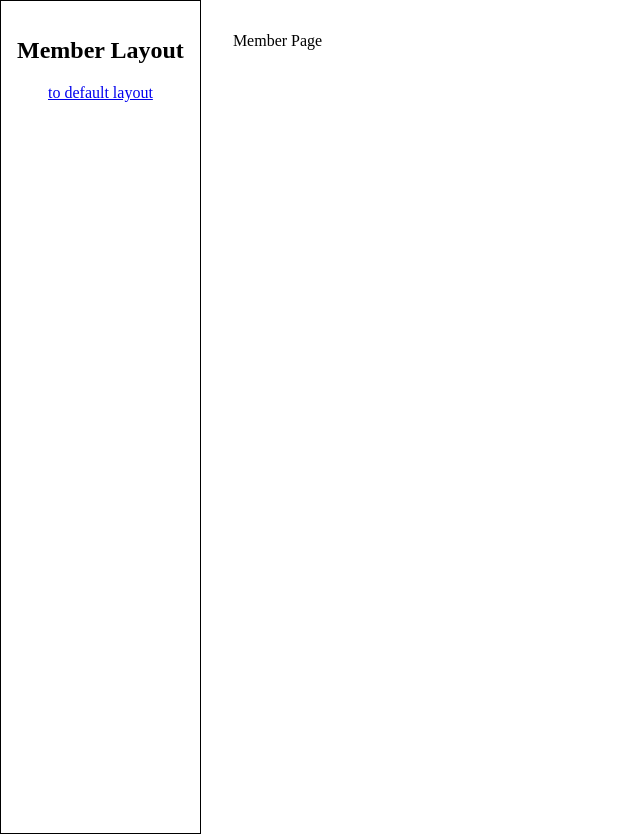
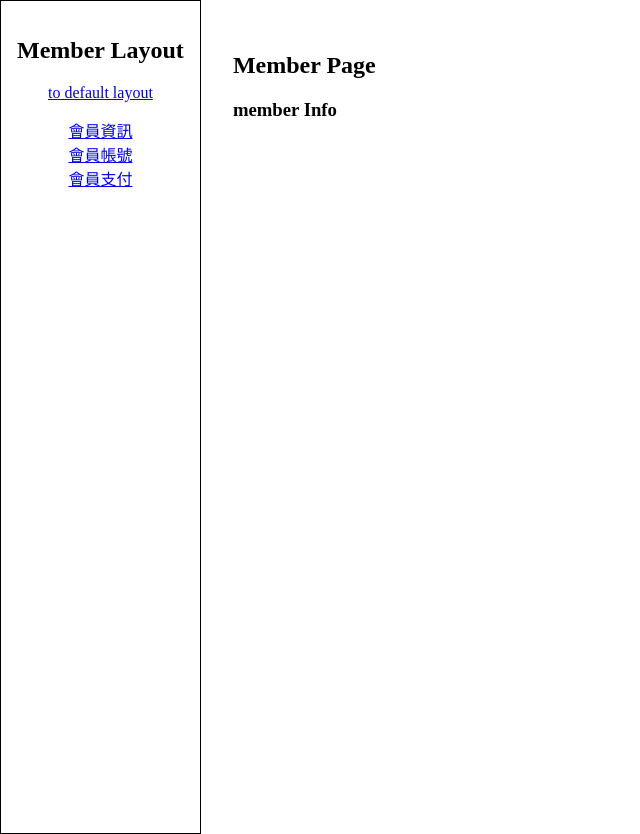
Before and after one commit to JiangShuuu/vue-router-test, a Vue app: page /member/info in a window 1280 px wide. Shown: the whole page, without its empty margins (0-640 px from the left). Built offline with nearby package versions, Linux system fonts and the light colour scheme.

Commit message:
upd member children css

```diff
--- a/src/components/member/Info.vue
+++ b/src/components/member/Info.vue
@@ -1,3 +1,3 @@
 <template>
-  <h1>member Info</h1>
+  <h3>member Info</h3>
 </template>
--- a/src/components/member/account.vue
+++ b/src/components/member/account.vue
@@ -1,3 +1,3 @@
 <template>
-  <h1>member account</h1>
+  <h3>member account</h3>
 </template>
--- a/src/components/member/payment.vue
+++ b/src/components/member/payment.vue
@@ -1,3 +1,3 @@
 <template>
-  <h1>member payment</h1>
+  <h3>member payment</h3>
 </template>
--- a/src/layouts/member.vue
+++ b/src/layouts/member.vue
@@ -1,11 +1,14 @@
 <template>
   <main>
-    <div class="nav-contain">
-      <nav>
-        <h1>Member Layout</h1>
-        <router-link to="/">to default layout</router-link>
-      </nav>
-    </div>
+    <nav>
+      <h1>Member Layout</h1>
+      <router-link to="/">to default layout</router-link>
+      <div class="nav-contain">
+        <router-link to="/member/info">會員資訊</router-link>
+        <router-link to="/member/account">會員帳號</router-link>
+        <router-link to="/member/payment">會員支付</router-link>
+      </div>
+    </nav>
     <section>
       <router-view></router-view>
     </section>
@@ -27,6 +30,12 @@ nav {
   height: 100vh;
 }
 
+.nav-contain {
+  display: flex;
+  flex-direction: column;
+  margin-top: 1rem;
+}
+
 section {
   padding: 2rem;
 }
--- a/src/views/member.vue
+++ b/src/views/member.vue
@@ -1,3 +1,4 @@
 <template>
-  Member Page
+  <h1>Member Page</h1>
+  <router-view />
 </template>
```
